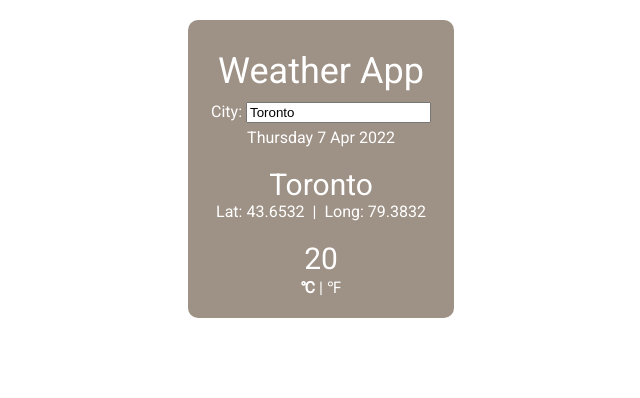
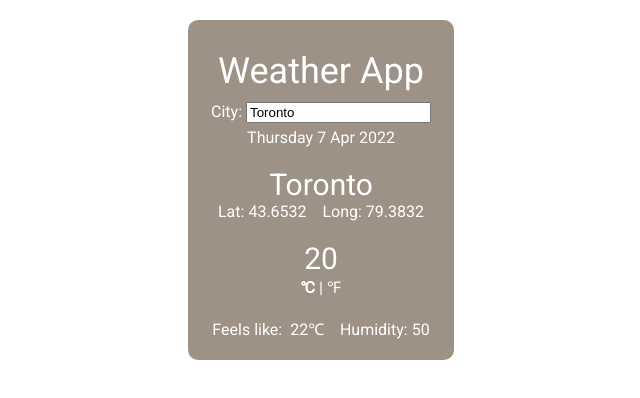
Before and after one commit to vikramsingh13/weather-app, a React (Create React App) app: page / in a window 1280 px wide. Shown: the top 398 px of the page, without its empty margins (319-959 px from the left). Built offline with nearby package versions, Linux system fonts and the light colour scheme.

Commit message:
cleanedup async, css, text. Added humidity and feelslike to weather display.

```diff
--- a/src/component/App.js
+++ b/src/component/App.js
@@ -15,6 +15,7 @@ class App extends React.Component{
         tempF: 68,
         humidity: 50,
         feelsLike: 22,
+        feelsLikeF: 71.6,
         lat: 43.6532,
         lon: 79.3832,
         tempDisplayC: true,
@@ -36,12 +37,12 @@ class App extends React.Component{
             console.log(err);
         });
 
-        await this.setWeatherDetails(response);
+        this.setWeatherDetails(response);
 
     }
 
     //takes celcius and returns f
-    celciusToF = c => (c * 9 / 5) + 32;
+    celciusToF = c => ((c * 9 / 5) + 32).toFixed(2);
 
     //toggles temp info unit from c to f and vice versa
     //for weather display
@@ -54,14 +55,26 @@ class App extends React.Component{
     //will switch from f to c if temp is true
     //c to f if temp is false
     showTempC = temp => {
+        const weatherDisplayF = document.querySelector(".weather-display-f").classList;
+        const weatherDisplayExtraF = document.querySelector(".weather-display-extra-f").classList;
+        const tempF = document.querySelector("#temp-f").classList;
         const weatherDisplayC = document.querySelector(".weather-display-c").classList;
-        const weatherDisplayF = document.querySelector(".weather-display-f").classList;
+        const weatherDisplayExtraC = document.querySelector(".weather-display-extra-c").classList;
+        const tempC = document.querySelector("#temp-c").classList;
         if(temp){
             weatherDisplayC.remove("temp-hidden");
             weatherDisplayF.add("temp-hidden");
+            weatherDisplayExtraC.remove("temp-hidden");
+            weatherDisplayExtraF.add("temp-hidden");
+            tempF.remove('selected-temp');
+            tempC.add('selected-temp');
         } else {
             weatherDisplayF.remove("temp-hidden");
             weatherDisplayC.add("temp-hidden");
+            weatherDisplayExtraF.remove("temp-hidden");
+            weatherDisplayExtraC.add("temp-hidden");
+            tempC.remove('selected-temp');
+            tempF.add('selected-temp');
         }
     }
 
@@ -81,13 +94,14 @@ class App extends React.Component{
       }
     }
 
-    setWeatherDetails = async(response) => {
-        const tempF = await this.celciusToF(response.data.main.temp).toFixed(2);
+    setWeatherDetails = (response) => {
+        const tempF = this.celciusToF(response.data.main.temp);
+        const tempExtraF = this.celciusToF(response.data.main.feels_like);
         this.setState({
             temp: response.data.main.temp,
             tempF: tempF,
             humidity: response.data.main.humidity,
-            feelsLike: response.data.main.humidity,
+            feelsLike: response.data.main.feels_like,
             lat: response.data.coord.lat,
             lon: response.data.coord.lon,
             city: response.data.name,
@@ -118,6 +132,7 @@ class App extends React.Component{
                         tempF={this.state.tempF}
                         humidity={this.state.humidity}
                         feelsLike={this.state.feelsLike}
+                        feelsLikeF={this.state.feelsLikeF}
                         lat={this.state.lat}
                         lon={this.state.lon}
                         tempDisplayC={this.state.tempDisplayC}
@@ -125,6 +140,10 @@ class App extends React.Component{
                         onClick={this.onClick}
 
                     />
+
+                    <div className='app-copyright'>
+
+                    </div>
 
                 </div>{/*--app container ends--*/}
             </div> /*--app ends--*/
--- a/src/component/WeatherDisplay.js
+++ b/src/component/WeatherDisplay.js
@@ -3,8 +3,6 @@ import '../styles/WeatherDisplay.css';
 
 const WeatherDisplay = (props) => {
 
-	//todo: add option to switch c/f
-	//todo: display lat, long, humidity
 	//todo: add vectors graphics for background
 
 	return (
@@ -15,7 +13,7 @@ const WeatherDisplay = (props) => {
 					<span className="weather-display-lat">
 					Lat: {props.lat}
 					</span>
-					&nbsp;&nbsp;|&nbsp;&nbsp;
+					&nbsp;&nbsp;&nbsp;&nbsp;
 					<span className="weather-display-lon">
 					Long: {props.lon}
 					</span>
@@ -37,6 +35,20 @@ const WeatherDisplay = (props) => {
 					&#8457;
 					</span>
 				</div>
+
+                <div className="weather-display-extra">
+                    Feels like: &nbsp;
+					<span className='weather-display-extra-c'>
+					{props.feelsLike}&#8451;
+					</span>
+					<span className='weather-display-extra-f temp-hidden'>
+					{props.feelsLikeF}&#8457;
+					</span>
+                    &nbsp;&nbsp;&nbsp;&nbsp;
+                    <span className='weather-display-extra-humidity'>
+                    Humidity: {props.humidity}
+                    </span>
+                </div>
 			</div>
 		</div>
 	);
--- a/src/styles/App.css
+++ b/src/styles/App.css
@@ -6,6 +6,7 @@ html, body{
     margin: 0;
     padding: 10px;
     font-family: 'Roboto', sans-serif;
+    cursor: default;
 }
 
 .app{
--- a/src/styles/WeatherDisplay.css
+++ b/src/styles/WeatherDisplay.css
@@ -1,6 +1,3 @@
-.weather-display-container>div{
-}
-
 .weather-display-city{
     font-size: 30px;
     margin-top: 20px;
@@ -15,6 +12,14 @@
     font-weight: bolder;
 }
 
+.weather-display-extra{
+    margin-top: 20px;
+}
+
+#temp-c, #temp-f{
+    cursor: pointer;
+}
+
 .temp-hidden{
     display: none;
 }
```
